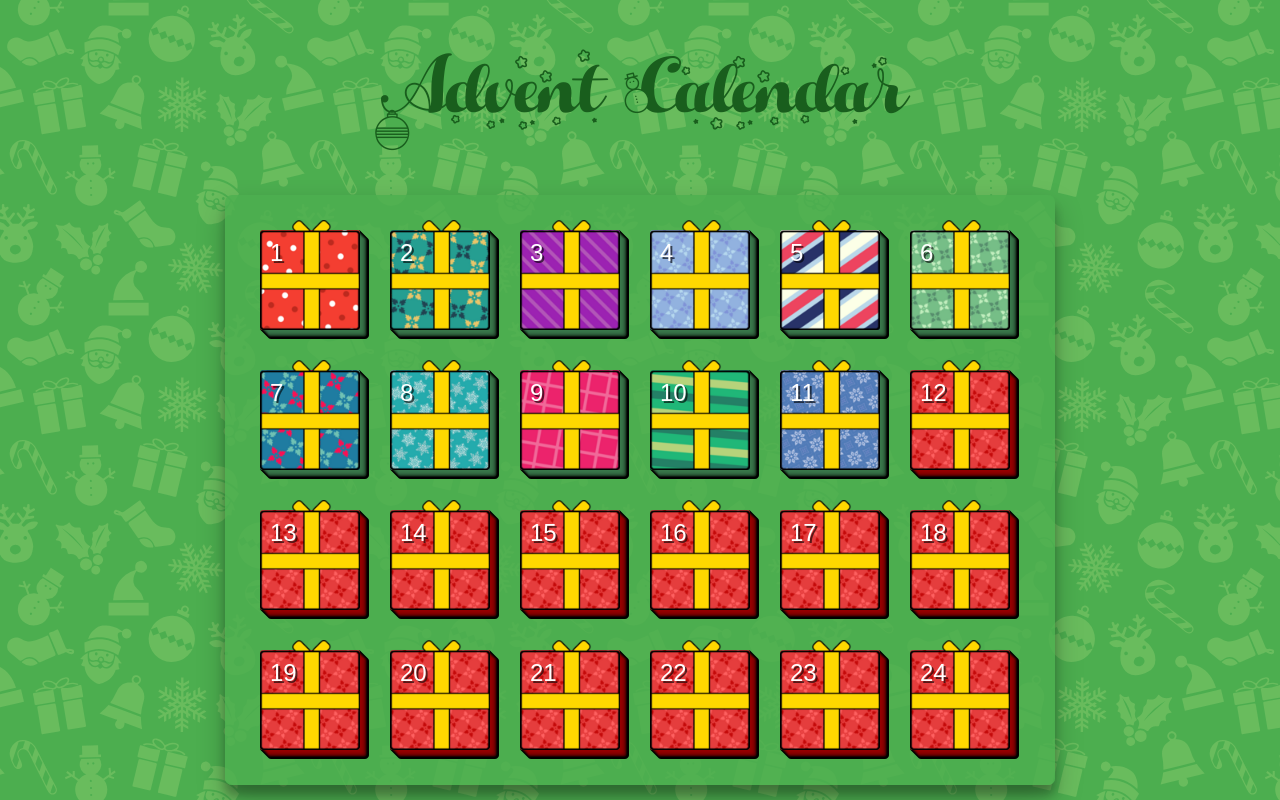
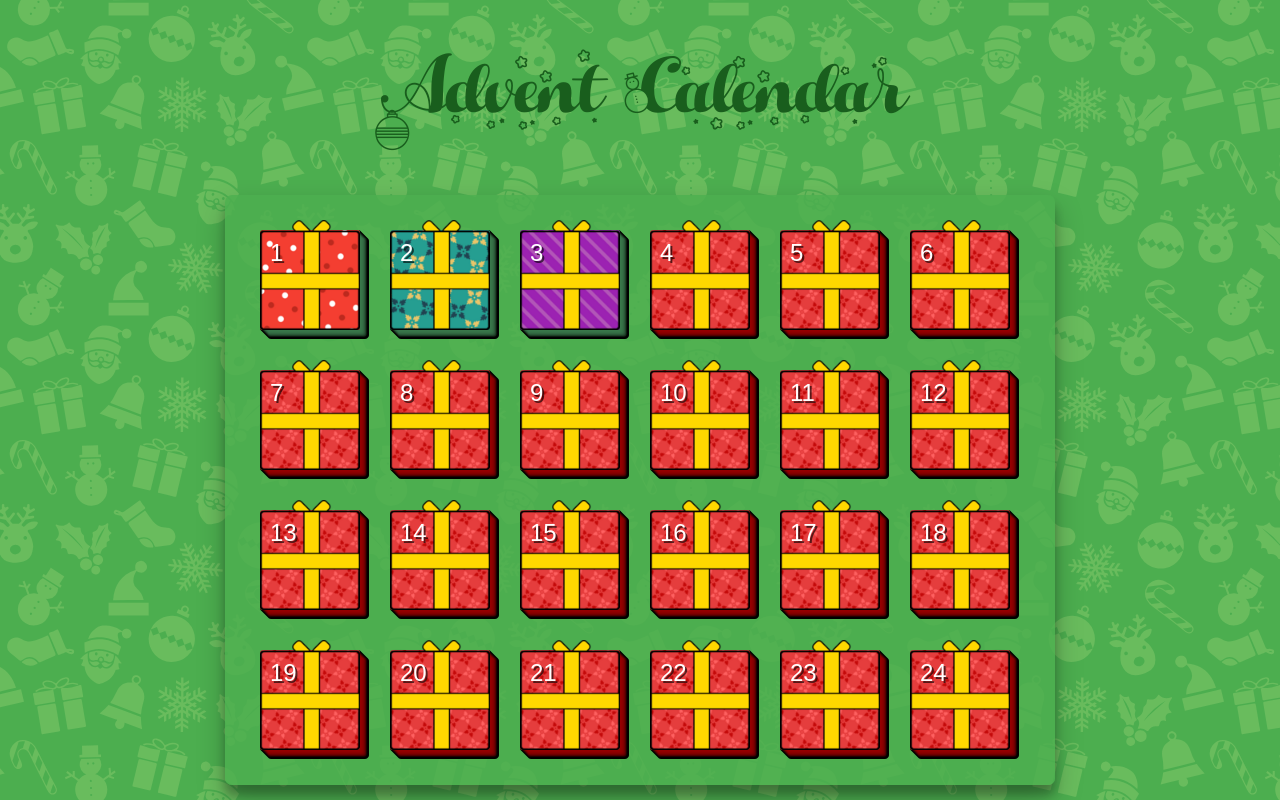
Before and after one commit to tremella/advent, a React (Vite) app in the folder advent-calendar-app/: page / in a window 1280 px wide. Built offline with nearby package versions, Linux system fonts and the light colour scheme.

Commit message:
fixing date back

```diff
--- a/advent-calendar-app/src/components/Calendar/Calendar.jsx
+++ b/advent-calendar-app/src/components/Calendar/Calendar.jsx
@@ -15,8 +15,8 @@ const Calendar = ({ contentData }) => {
 
 
   const getDateStatus = day => {
-    // const currentDate = new Date();
-   const currentDate = new Date(2023, 11, 11); // dummy date for testing purposes
+    const currentDate = new Date();
+  //  const currentDate = new Date(2023, 11, 11); // dummy date for testing purposes
     if ((day < currentDate.getDate() && currentDate.getMonth() == 11) || currentDate.getFullYear() > 2023) {
       return "past";
     } else if (day == currentDate.getDate() && currentDate.getMonth() == 11 && currentDate.getFullYear() == 2023) {
```
